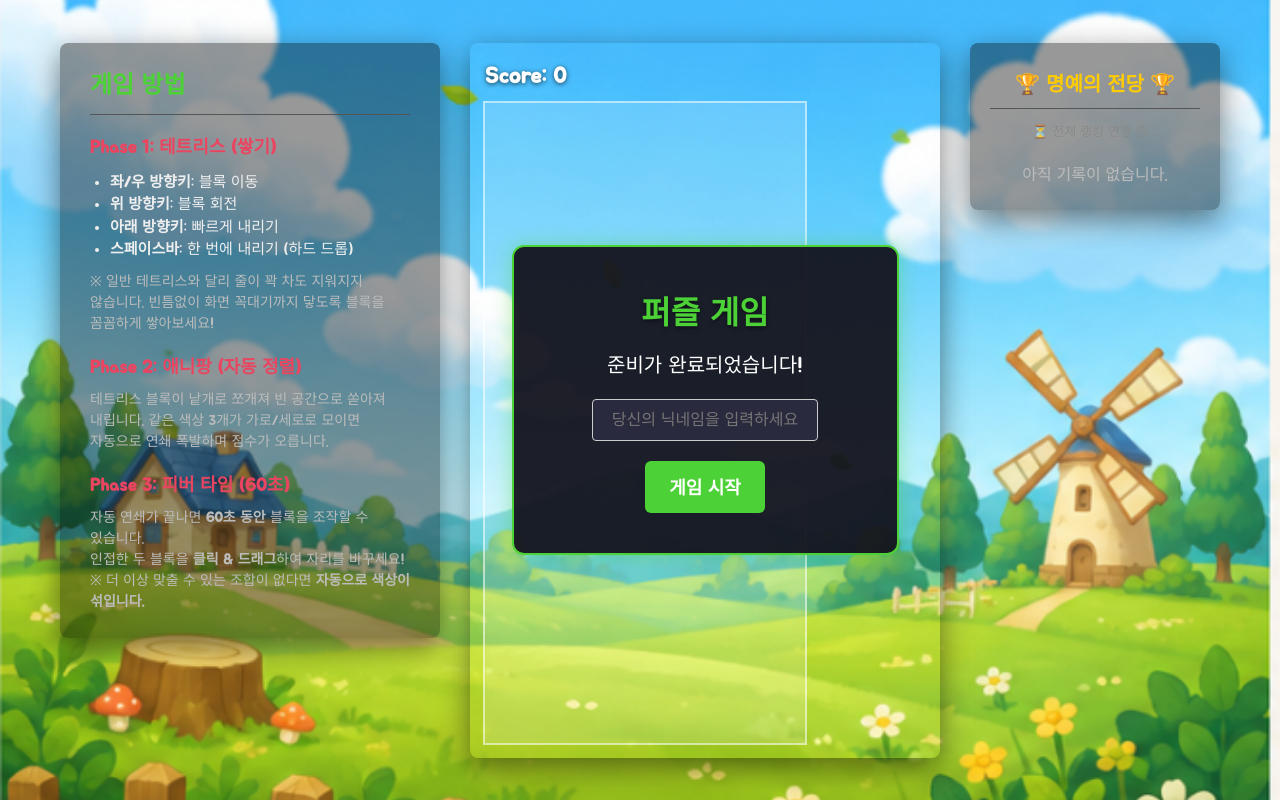
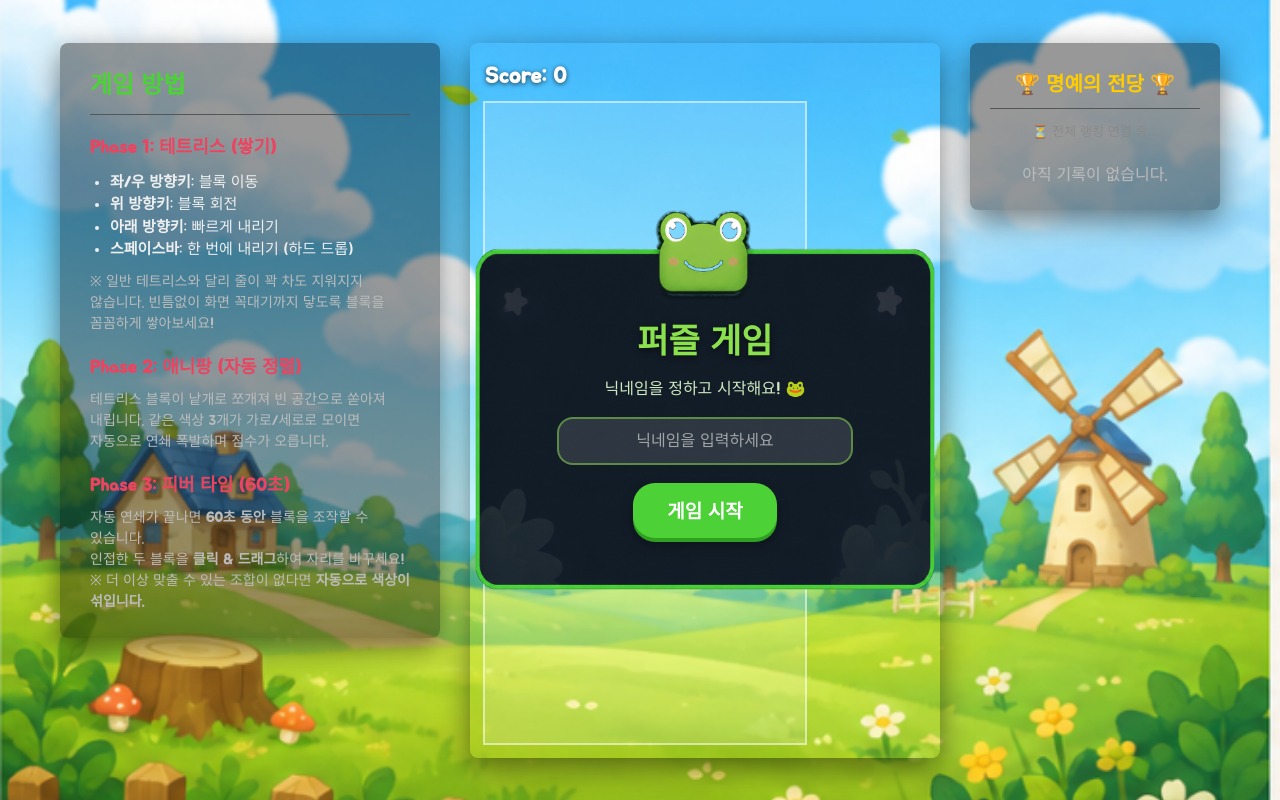
Before and after one commit to jangyoungdo/tetris-match3, a plain HTML site: page index.html in a window 1280 px wide. Drawn offline with Linux system fonts and the light colour scheme; no server answers.

Commit message:
시작 화면을 개구리 패널 프레임으로 - 닉네임 입력/버튼 귀엽게 리디자인

```diff
--- a/index.html
+++ b/index.html
@@ -125,33 +125,46 @@
             opacity: 1;
         }
         #start-popup {
-            background: rgba(20, 20, 30, 0.95);
-            border: 2px solid #4cd137;
-            padding: 40px 50px;
-            border-radius: 12px;
+            background: url('assets/start-panel.png') center center / 100% 100% no-repeat;
+            border: none;
+            border-radius: 0;
+            box-shadow: none;
+            padding: 104px 56px 52px;
+            width: 460px;
+            max-width: 92vw;
             text-align: center;
             pointer-events: auto;
-            box-shadow: 0 0 20px rgba(76, 209, 55, 0.4);
         }
         #start-popup h1 {
-            color: #4cd137;
-            margin: 0 0 15px 0;
-            font-size: 32px;
+            color: #8BE04E;
+            margin: 0 0 10px 0;
+            font-size: 34px;
+            text-shadow: 0 2px 6px rgba(0,0,0,0.6);
+        }
+        #start-popup p {
+            color: #cfe9c0;
+            font-size: 16px;
+            margin: 0 0 18px 0;
         }
         #player-name {
-            padding: 10px;
+            padding: 12px 14px;
             font-size: 16px;
-            border-radius: 4px;
-            border: 1px solid #ccc;
-            margin-bottom: 20px;
-            width: 80%;
+            border-radius: 16px;
+            border: 2px solid rgba(139, 224, 78, 0.5);
+            margin-bottom: 18px;
+            width: 85%;
             text-align: center;
-            background: #2a2a3e;
+            background: rgba(255, 255, 255, 0.12);
             color: white;
             outline: none;
+            transition: border-color 0.2s, background 0.2s;
+        }
+        #player-name::placeholder {
+            color: rgba(255, 255, 255, 0.55);
         }
         #player-name:focus {
-            border-color: #4cd137;
+            border-color: #8BE04E;
+            background: rgba(255, 255, 255, 0.18);
         }
         #leaderboard-panel {
             background: rgba(0, 0, 0, 0.4);
@@ -188,15 +201,19 @@
             background: #4cd137;
             color: white;
             border: none;
-            padding: 12px 24px;
-            font-size: 18px;
+            padding: 13px 34px;
+            font-size: 19px;
             font-weight: bold;
-            border-radius: 6px;
+            border-radius: 22px;
             cursor: pointer;
-            transition: background 0.2s, transform 0.1s;
+            box-shadow: 0 4px 0 #2fa021, 0 6px 12px rgba(0,0,0,0.35);
+            transition: background 0.2s, transform 0.1s, box-shadow 0.1s;
         }
         #start-btn:hover { background: #5ddc48; }
-        #start-btn:active { transform: scale(0.95); }
+        #start-btn:active {
+            transform: translateY(3px);
+            box-shadow: 0 1px 0 #2fa021, 0 2px 6px rgba(0,0,0,0.35);
+        }
         .hidden {
             display: none !important;
         }
@@ -267,8 +284,8 @@
         <div id="ui-layer">
             <div id="start-popup">
                 <h1>퍼즐 게임</h1>
-                <p>준비가 완료되었습니다!</p>
-                <input type="text" id="player-name" placeholder="당신의 닉네임을 입력하세요" maxlength="10">
+                <p>닉네임을 정하고 시작해요! 🐸</p>
+                <input type="text" id="player-name" placeholder="닉네임을 입력하세요" maxlength="10">
                 <br>
                 <button id="start-btn">게임 시작</button>
             </div>
```
Also changed, not shown: assets/start-panel.png (added).
